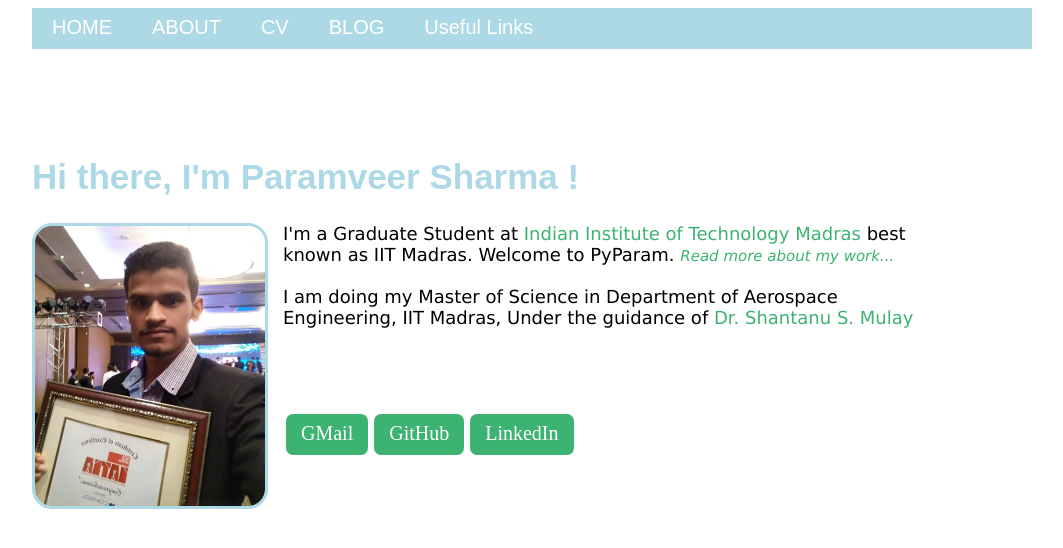
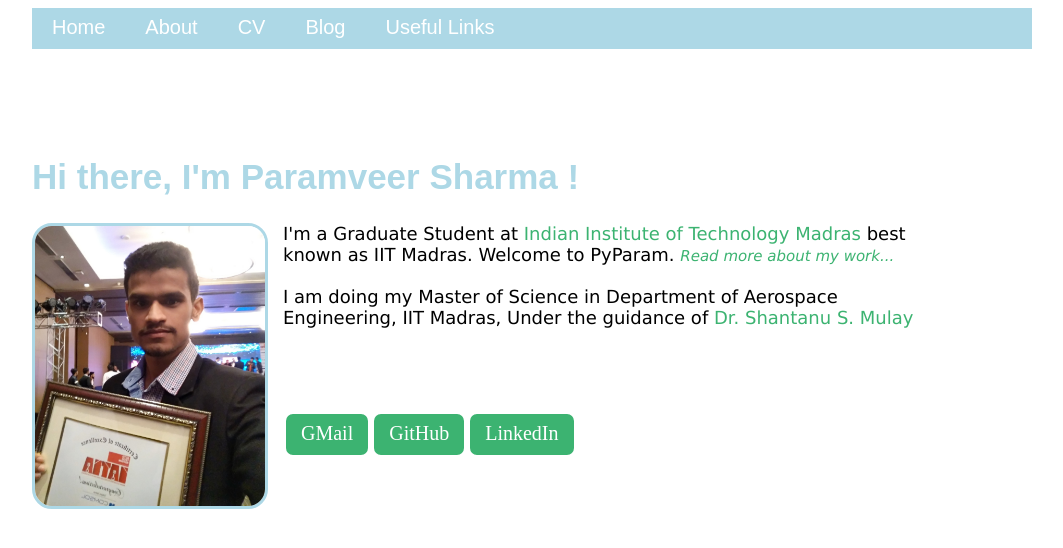
Before and after one commit to pyparam/pyparam.github.io, a plain HTML site: page index.html in a window 1280 px wide. Shown: the whole page, without its empty margins (116-1179 px from the left). Drawn offline with Linux system fonts and the light colour scheme.

Commit message:
Update index.html

```diff
--- a/index.html
+++ b/index.html
@@ -129,10 +129,10 @@
 	<body>
 		<nav>
     		<ul class='nav'>
-        		<li ><a href="/">HOME</a></li>
-	        	<li><a href="/about">ABOUT</a></li>
+        		<li ><a href="/">Home</a></li>
+	        	<li><a href="/about">About</a></li>
         		<li><a href="/cv">CV</a></li>
-        		<li><a href="/blog">BLOG</a></li>
+        		<li><a href="/blog">Blog</a></li>
 			<li><a href="/usefullinkes">Useful Links</a></li>
         	</ul>
 		</nav>
```
